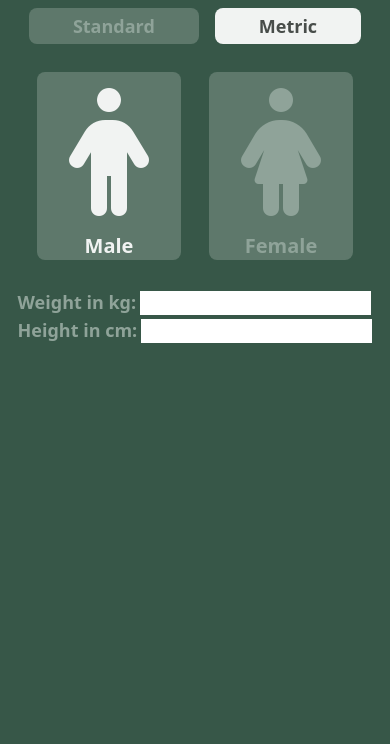
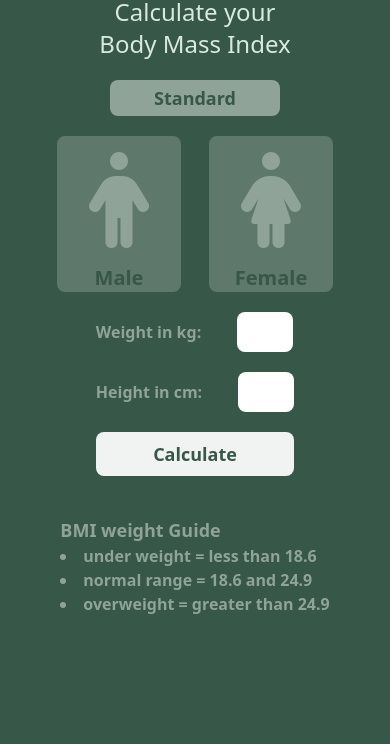
Before and after one commit to bhabinbudujapun/JavaScript-Basic, a plain HTML site: page 99-JS-PROJECTS/02-PROJECT/dist/index.html in a window 390 px wide. Shown: the part 116-860 px from the top of the page. Drawn offline with Linux system fonts and the light colour scheme.

Commit message:
Finalizing 02-js-basic-project

```diff
--- a/99-JS-PROJECTS/02-PROJECT/dist/index.html
+++ b/99-JS-PROJECTS/02-PROJECT/dist/index.html
@@ -10,38 +10,44 @@
 </head>
 
 <body class="bg-[#375748]">
-    <div class="mt-4">
-        <div class="flex flex-col gap-7 h-screen items-center">
+    <div class="px-4">
+        <div class="flex flex-col gap-5 h-screen justify-center items-center">
             <div class="text-center text-[#d9e9e1]">
-                <h1 class="text-4xl font-normal">Calculate your</h1>
-                <h1 class="text-4xl font-normal">Body Mass Index</h1>
+                <h1 class="text-2xl sm:text-4xl font-normal">Calculate your</h1>
+                <h1 class="text-2xl sm:text-4xl font-normal">Body Mass Index</h1>
             </div>
-            <div class="flex flex-row gap-4">
-                <button type="button"
-                    class="px-11 py-1 rounded-lg text-lg font-semibold bg-[#5e786b] text-[#8fa399]">Standard</button>
-                <button type="button"
-                    class="px-11 py-1 rounded-lg text-lg font-semibold bg-[#f1f3f2] text-[#484d4a]">Metric</button>
+            <div class="px-11 py-1 rounded-lg text-lg font-semibold bg-[#8fa399] text-[#375748]">Standard</div>
+            <div class="flex flex-row gap-7">
+                <div class="rounded-lg bg-[#5e786b]">
+                    <i class="fa-solid fa-person text-8xl sm:text-9xl px-8 py-4 text-[#8fa399]"></i>
+                    <h1 class="text-xl text-center font-semibold text-[#375748]">Male</h1>
+                </div>
+                <div class="rounded-lg bg-[#5e786b]">
+                    <i class="fa-solid fa-person-dress text-8xl sm:text-9xl px-8 py-4 text-[#8fa399]"></i>
+                    <h1 class="text-xl text-center font-semibold text-[#375748]">Female</h1>
+                </div>
             </div>
-            <div class="flex flex-row gap-7">
-                <button type="button" class="rounded-lg bg-[#5e786b]">
-                    <i class="fa-solid fa-person text-9xl px-8 py-4 text-[#f1f3f2]"></i>
-                    <h1 class="text-xl font-semibold text-[#f1f3f2]">Male</h1>
-                </button>
-                <button type="button" class="rounded-lg bg-[#5e786b]">
-                    <i class="fa-solid fa-person-dress text-9xl px-8 py-4 text-[#8fa399]"></i>
-                    <h1 class="text-xl font-semibold text-[#8fa399]">Female</h1>
-                </button>
+            <form class="flex flex-col gap-5">
+                <div class="flex flex-row items-center gap-9">
+                    <label for="weight" class="font-xs sm:text-lg font-semibold text-[#8fa399]">Weight in kg:</label>
+                    <input type="text" id="weight"
+                        class="outline-none rounded-lg place-items-center w-14 h-10 sm:w-15 md:w-20 sm:h-8 py-1 px-2">
+                </div>
+                <div class="flex flex-row items-center gap-9">
+                    <label for="height" class="font-xs sm:text-lg font-semibold text-[#8fa399]">Height in cm:</label>
+                    <input type="text" id="height"
+                        class="outline-none rounded-lg place-items-center w-14 h-10 sm:w-15 md:w-20 sm:h-8 py-1 px-2">
+                </div>
+                <button type="submit"
+                    class="px-11 py-2 rounded-lg text-lg font-semibold bg-[#f1f3f2] text-[#375748]">Calculate</button>
+            </form>
+            <div id="result" class="text-lg font-semibold text-[#f1f3f2]"></div>
+            <div class="text-[#8fa399]">
+                <h2 class="text-lg font-semibold">BMI weight Guide</h2>
+                <li class="text-base font-semibold">under weight = less than 18.6</li>
+                <li class="text-base font-semibold">normal range = 18.6 and 24.9</li>
+                <li class="text-base font-semibold">overweight = greater than 24.9</li>
             </div>
-            <form action="post">
-                <div class="">
-                    <label for="Weight" class="text-lg font-semibold text-[#8fa399]">Weight in kg:</label>
-                    <input type="text" id="Weight">
-                </div>
-                <div class="">
-                    <label for="height" class="text-lg font-semibold text-[#8fa399]">Height in cm:</label>
-                    <input type="text" id="height">
-                </div>
-            </form>
         </div>
     </div>
     <script src="./script/script.js"></script>
--- a/99-JS-PROJECTS/02-PROJECT/dist/script/script.js
+++ b/99-JS-PROJECTS/02-PROJECT/dist/script/script.js
@@ -1 +1,28 @@
 console.log("hello, world!!");
+
+const form = document.querySelector("form");
+
+form.addEventListener("submit", function (e) {
+  e.preventDefault();
+
+  const weight = parseInt(document.querySelector("#weight").value);
+  const height = parseInt(document.querySelector("#height").value);
+  const result = document.querySelector("#result");
+
+  if (weight < 0 || weight == "" || isNaN(weight)) {
+    result.innerHTML = "Invalid input";
+  } else if (height < 0 || height == "" || isNaN(height)) {
+    result.innerHTML = "Invalid input";
+  } else {
+    const calc = (weight / ((height * height) / 10000)).toFixed(2);
+    var message = "";
+    if (calc < 18.6) {
+      message = "Under-weight";
+    } else if (calc < 24.9 && calc > 18.6) {
+      message = "Normal-weight";
+    } else {
+      message = "Over-weight";
+    }
+    result.innerHTML = `${calc}` + " " + message;
+  }
+});
```
Also changed, not shown: 99-JS-PROJECTS/02-PROJECT/dist/style.css, 99-JS-PROJECTS/02-PROJECT/vercel.json (added).
